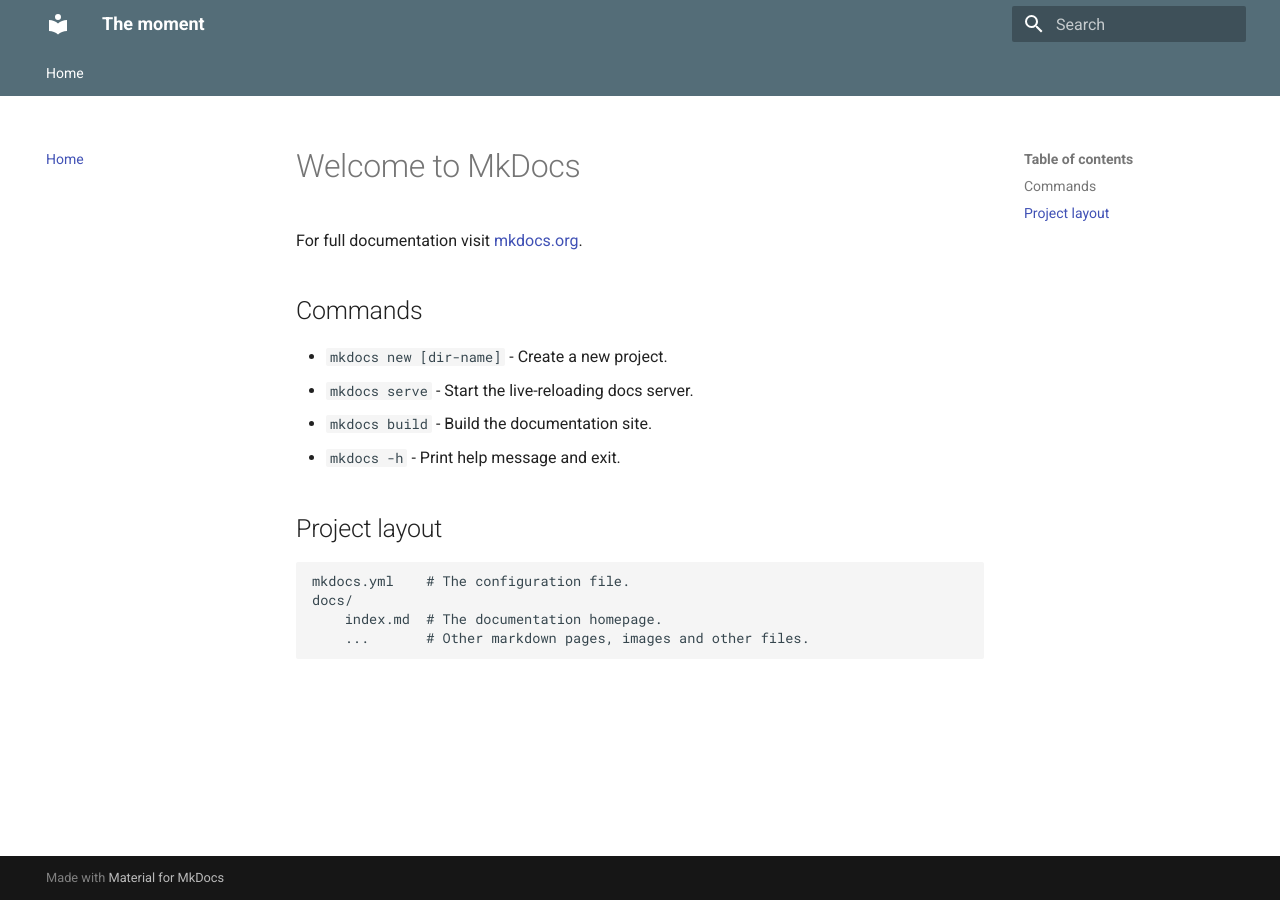
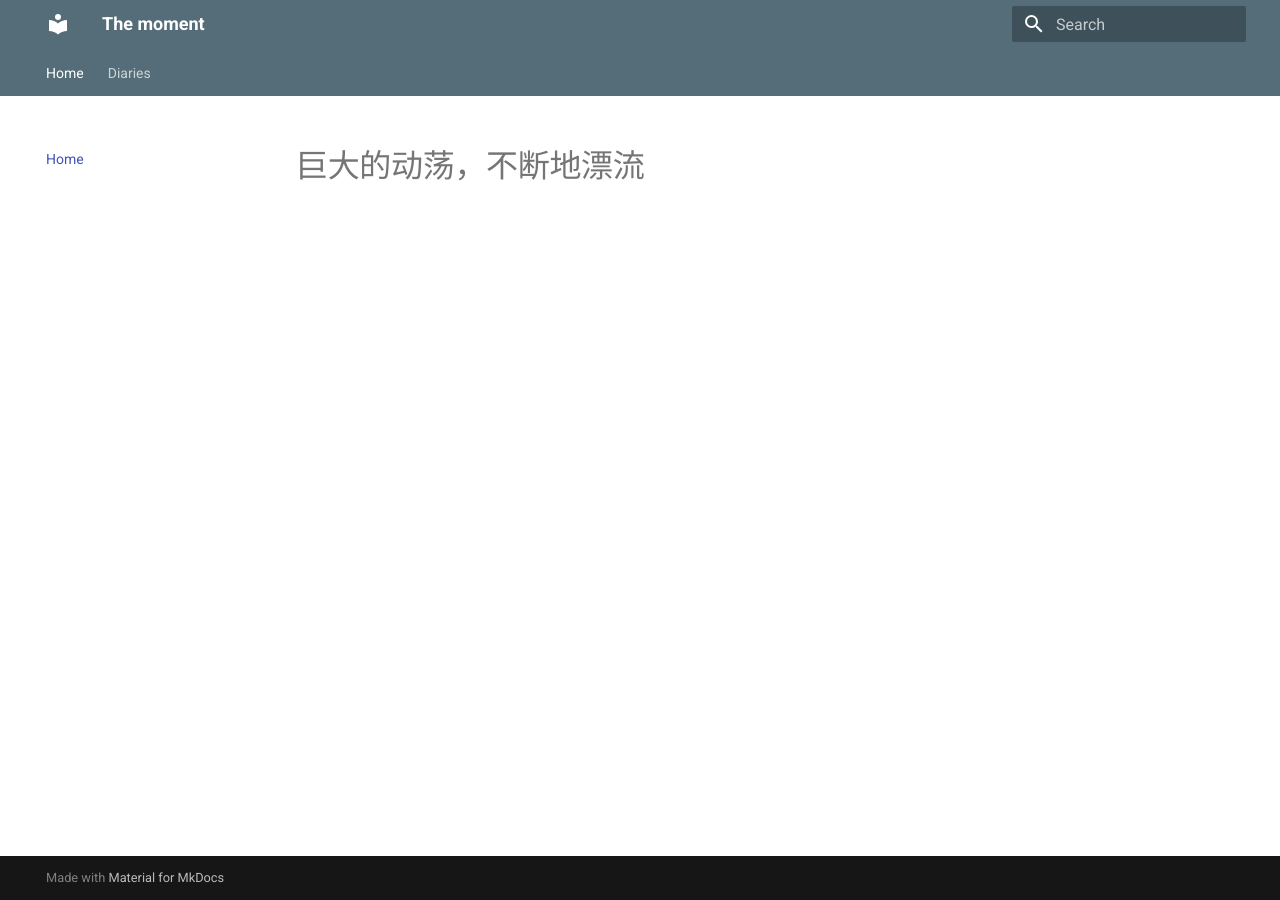
Before and after one commit to ottokafka2/leave, an MkDocs documentation site: the page built from docs/index.md, in a window 1280 px wide. Built offline with MkDocs 1.6.1 and Material for MkDocs 9.7.7, drawn with Linux system fonts in a browser that asks for light colours.

Commit message:
one day home away

```diff
--- a/docs/index.md
+++ b/docs/index.md
@@ -1,17 +1 @@
-# Welcome to MkDocs
-
-For full documentation visit [mkdocs.org](https://www.mkdocs.org).
-
-## Commands
-
-* `mkdocs new [dir-name]` - Create a new project.
-* `mkdocs serve` - Start the live-reloading docs server.
-* `mkdocs build` - Build the documentation site.
-* `mkdocs -h` - Print help message and exit.
-
-## Project layout
-
-    mkdocs.yml    # The configuration file.
-    docs/
-        index.md  # The documentation homepage.
-        ...       # Other markdown pages, images and other files.
+# 巨大的动荡，不断地漂流
--- a/mkdocs.yml
+++ b/mkdocs.yml
@@ -2,6 +2,9 @@
 site_url: https://ottokafka2.github.io/leave/
 nav:
   - Home: index.md
+  - Diaries:
+      - 2023:
+          - 我的倒计时: diaries/2023/auguest/one_day_home_away.md
 theme:
   name: material
   highlightjs: true
```
Also changed, not shown: docs/diaries/2023/auguest/one_day_home_away.md (added, +26 -0 lines).
